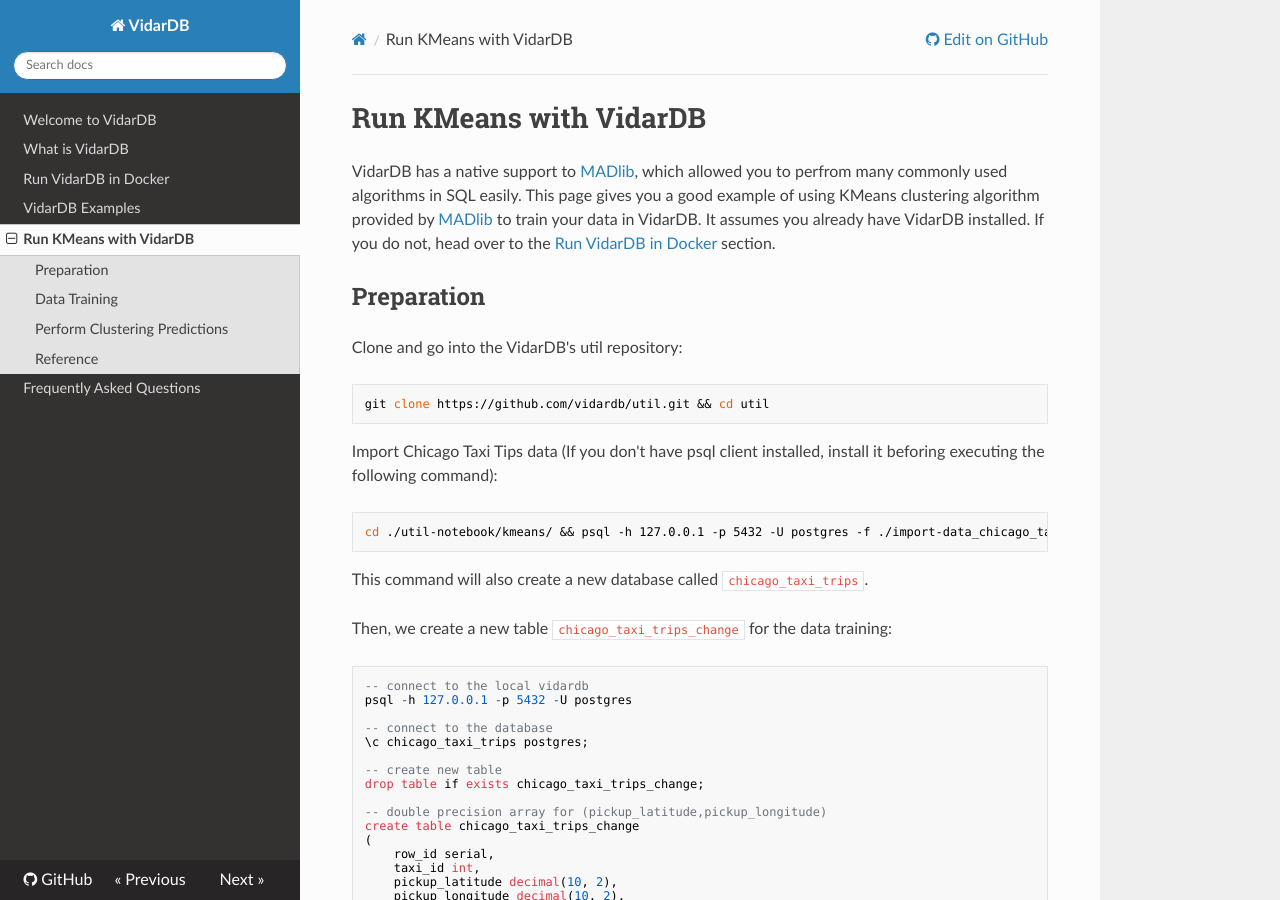
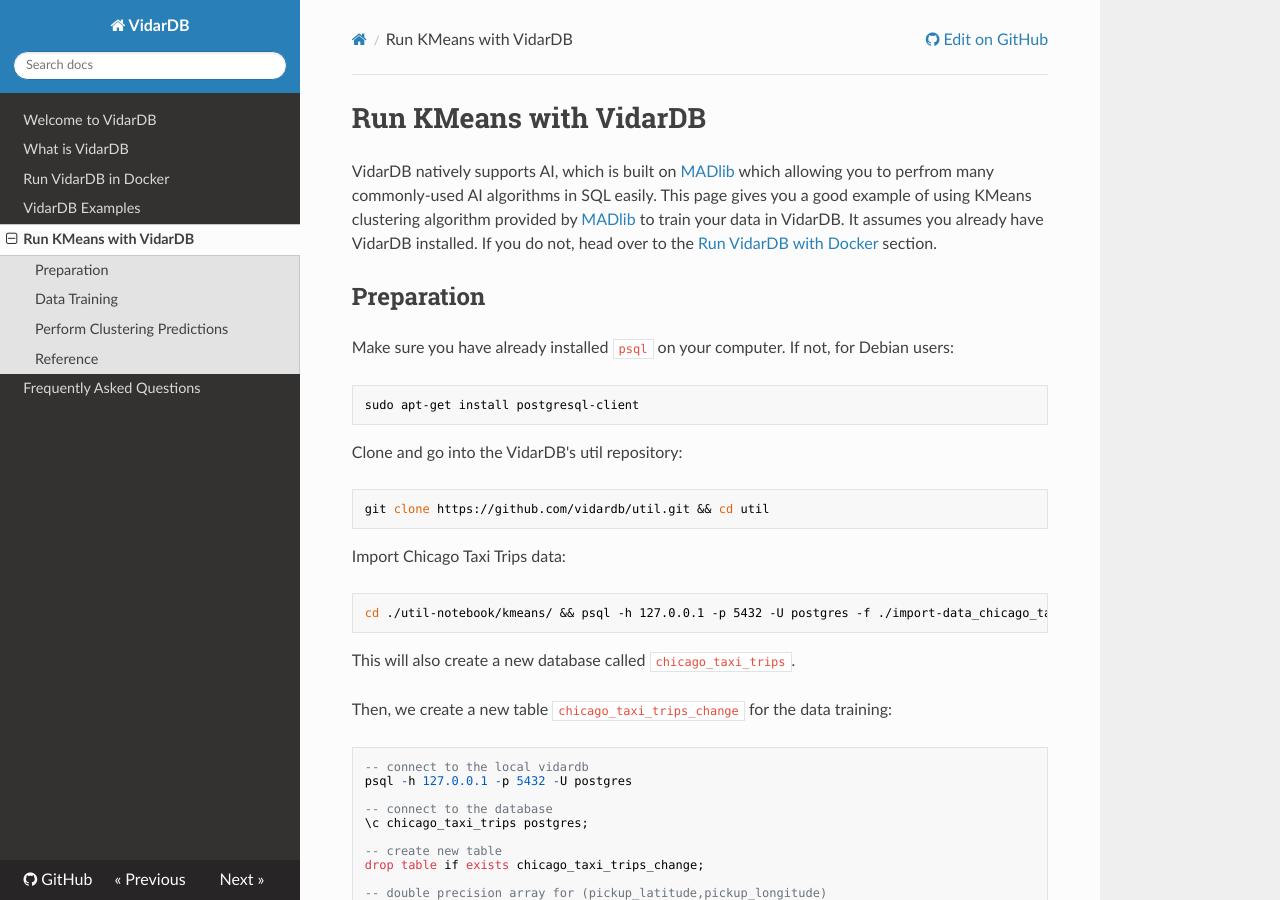
Before and after one commit to vidardb/docs, an MkDocs documentation site: the page built from docs/run_kmeans_with_vidarDB.md, in a window 1280 px wide and 900 px high. Built offline with MkDocs 1.6.1, drawn with Linux system fonts in a browser that asks for light colours; nearby versions of some CDN libraries.

Commit message:
Update run_kmeans_with_vidarDB.md

````diff
--- a/docs/run_kmeans_with_vidarDB.md
+++ b/docs/run_kmeans_with_vidarDB.md
@@ -1,8 +1,14 @@
 # Run KMeans with VidarDB
 
-VidarDB has a native support to [MADlib](https://madlib.apache.org/index.html), which allowed you to perfrom many commonly used algorithms in SQL easily. This page gives you a good example of using KMeans clustering algorithm provided by [MADlib](https://madlib.apache.org/index.html) to train your data in VidarDB. It assumes you already have VidarDB installed. If you do not, head over to the [Run VidarDB in Docker](./run_vidarDB_in_docker.md) section.
+VidarDB natively supports AI, which is built on [MADlib](https://madlib.apache.org/index.html) which allowing you to perfrom many commonly-used AI algorithms in SQL easily. This page gives you a good example of using KMeans clustering algorithm provided by [MADlib](https://madlib.apache.org/index.html) to train your data in VidarDB. It assumes you already have VidarDB installed. If you do not, head over to the [Run VidarDB with Docker](./run_vidarDB_with_docker.md) section.
 
 ## Preparation
+
+Make sure you have already installed `psql` on your computer. If not, for Debian users:
+
+```bash
+sudo apt-get install postgresql-client
+```
 
 Clone and go into the VidarDB's util repository:
 
@@ -10,13 +16,13 @@
 git clone https://github.com/vidardb/util.git && cd util
 ```
 
-Import Chicago Taxi Tips data (If you don't have psql client installed, install it beforing executing the following command):
+Import Chicago Taxi Trips data:
 
 ```sh
 cd ./util-notebook/kmeans/ && psql -h 127.0.0.1 -p 5432 -U postgres -f ./import-data_chicago_taxi_trips.sql
 ```
 
-This command will also create a new database called `chicago_taxi_trips`.
+This will also create a new database called `chicago_taxi_trips`.
 
 Then, we create a new table `chicago_taxi_trips_change` for the data training:
 
````
